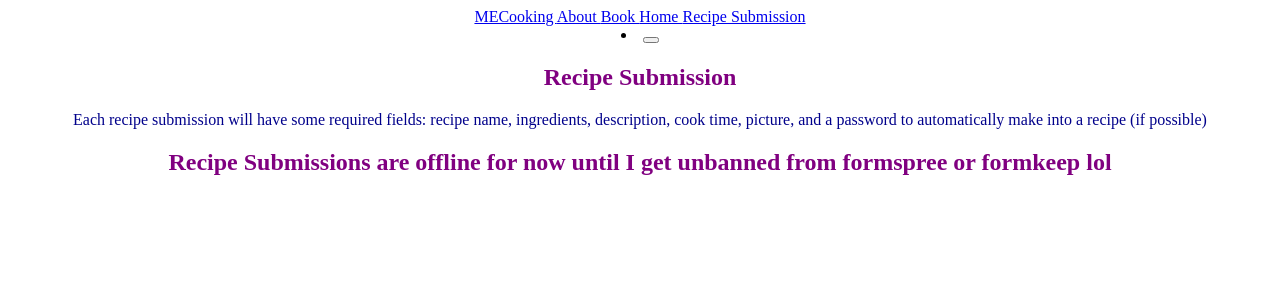
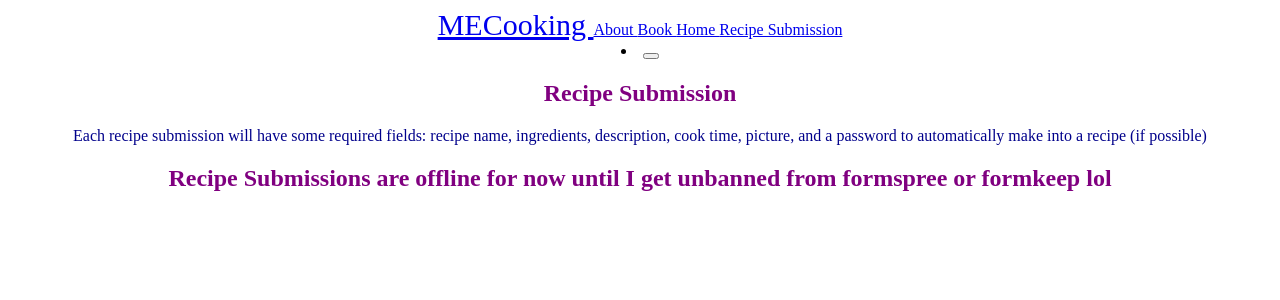
Before and after one commit to MM100301/MECooking, a Jekyll site: the page built from _pages/recipesubmission.md, in a window 1280 px wide. Shown: the top 300 px of the page. Built offline with Jekyll 4.4.1, drawn with Linux system fonts in a browser that asks for light colours.

Commit message:
Update header.html

```diff
--- a/_includes/header.html
+++ b/_includes/header.html
@@ -1,5 +1,8 @@
 <header class="site-header">
-
+    <style>
+        .site-title {align: center; font-size: 30px;}
+        .page-link {align:right;}
+    </style>
     <div class="wrapper">
       {%- assign default_paths = site.pages | map: "path" -%}
       {%- assign page_paths = site.header_pages | default: default_paths -%}
```
